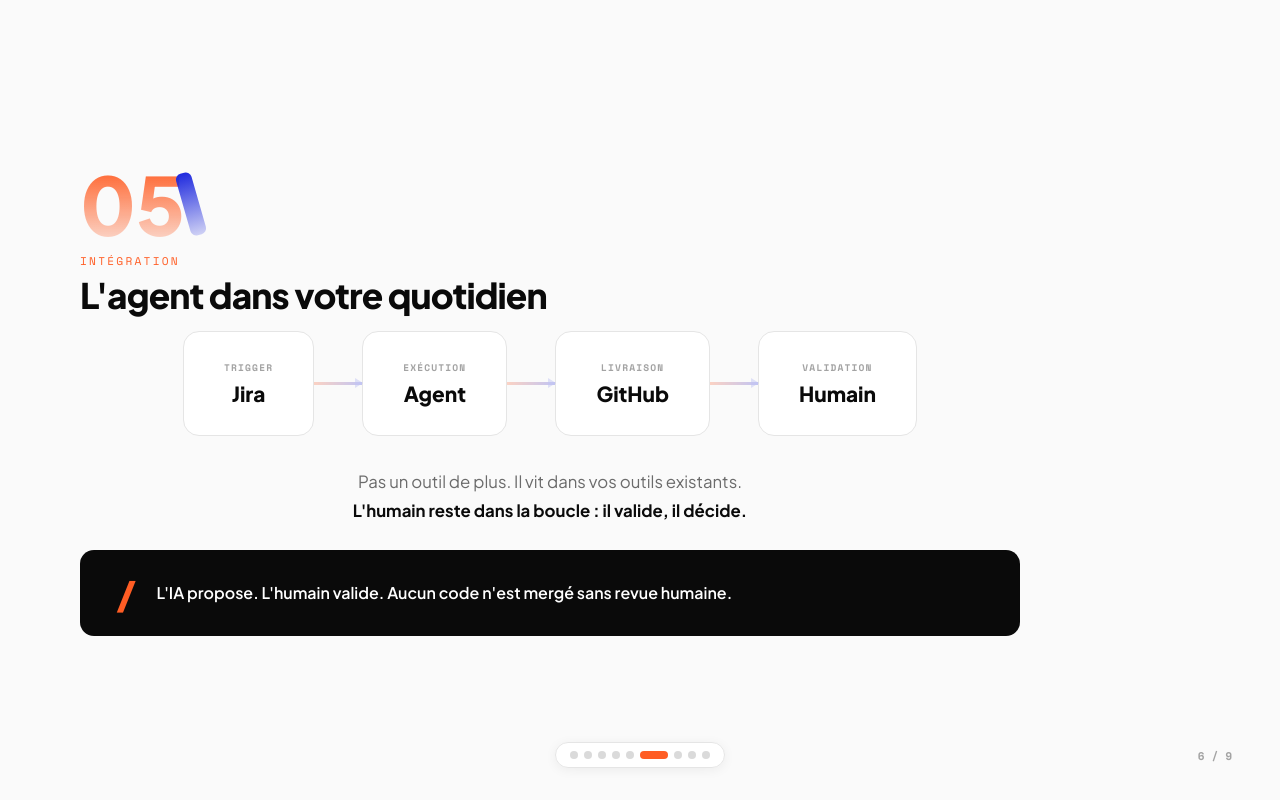
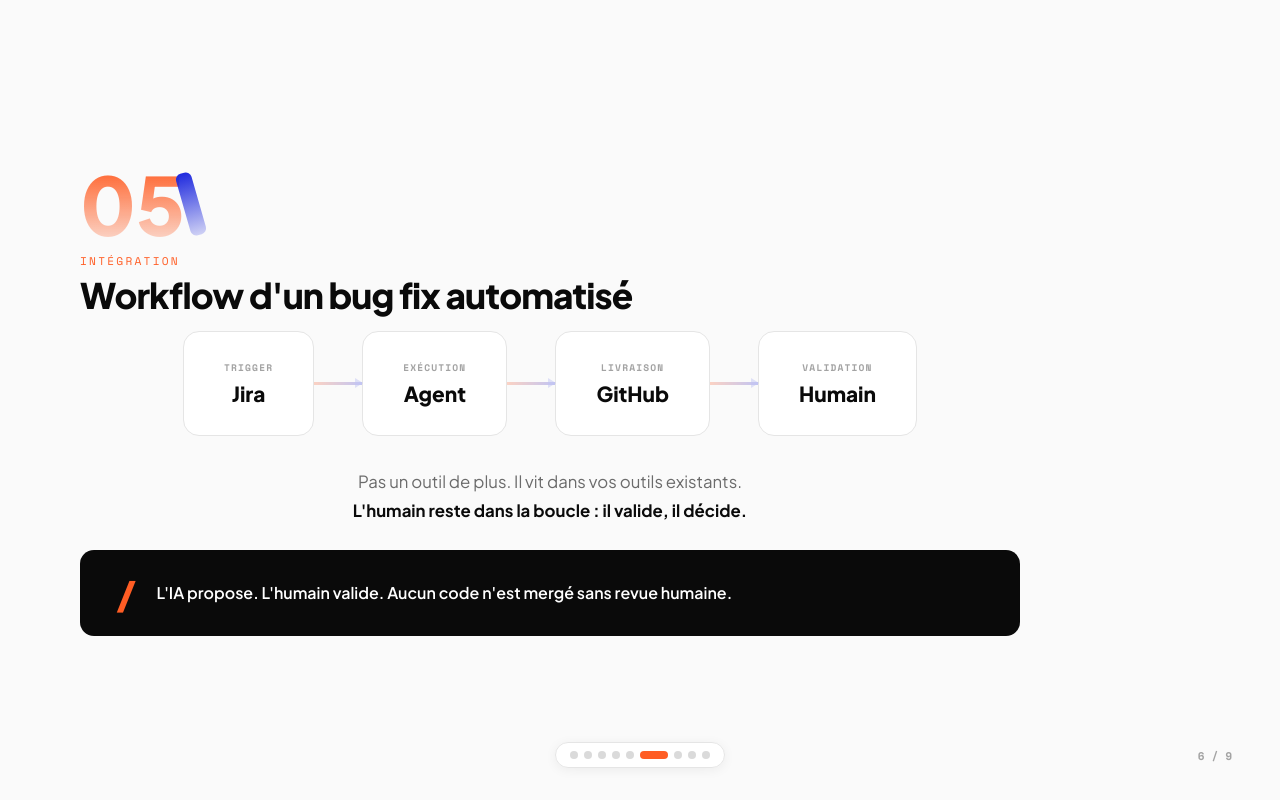
Before and after one commit to Hiich/orion-demo-app, a React (Vite) app: page / in a window 1280 px wide. Both pictures are taken after a click on the button 664 px from the left and 755 px from the top of the page. Built offline with nearby package versions, Linux system fonts and the light colour scheme.

Commit message:
update slide 5 title: "Workflow d'un bug fix automatisé"

```diff
--- a/src/App.tsx
+++ b/src/App.tsx
@@ -163,7 +163,7 @@
           <div className="fade-in">
             <div className="section-num">05</div>
             <div className="section-label">Int&eacute;gration</div>
-            <h2 className="section-title">L'agent dans votre quotidien</h2>
+            <h2 className="section-title">Workflow d'un bug fix automatis&eacute;</h2>
           </div>
           <div className="flow-chain fade-in stagger-1">
             {[
```
